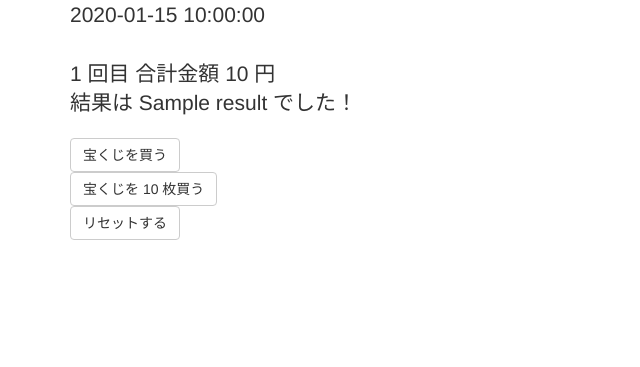
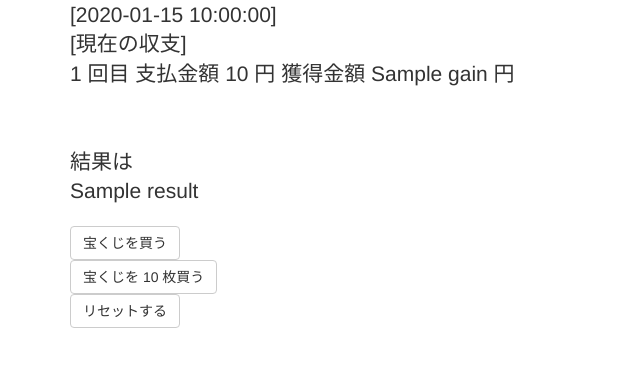
Before and after one commit to id774/summer-jumbo, a Flask app: template templates/index.html in a window 1280 px wide. Shown: the top 367 px of the page, without its empty margins (0-640 px from the left). Run offline with Flask 2, Linux system fonts and the light colour scheme; the template is opened without the code that fills it: most values are stand-ins (such as "Sample title", 1, 10 or a date in 2020); some libraries are stand-ins or nearby versions.

Commit message:
4 Implement

```diff
--- a/app.py
+++ b/app.py
@@ -2,7 +2,7 @@
 
 import sys
 from flask import Flask, render_template, request, redirect, url_for
-import numpy as np
+import random
 import datetime
 
 app = Flask(__name__)
@@ -12,6 +12,7 @@ class VO(object):
     def __init__(self):
         self._count = 0
         self._price = 0
+        self._gain = 0
 
     def getcount(self):
         return self._count
@@ -25,43 +26,65 @@ class VO(object):
     def setprice(self, price):
         self._price = price
 
+    def getgain(self):
+        return self._gain
+
+    def setgain(self, gain):
+        self._gain = gain
+
     count = property(getcount, setcount)
     price = property(getprice, setprice)
+    gain = property(getgain, setgain)
 
 vo = VO()
 
-def pickup_premium():
-    """UR の景品を確定して排出する"""
-    ur = ["二穂", "雪枝", "華賀利", "真乃", "楓", "依咲里", "天音",
-          "陽奈", "いつみ", "紗々", "あから", "小織"]
-    return np.random.choice(ur)
+def pickup_rare():
+    """宝くじを 1 枚引いて当選金額を加算しメッセージを返却する"""
 
-def pickup_rare(weight):
-    """重みに応じてレアガチャを排出する"""
-    rarities = ["R", "SR", "UR"]
-    picked_rarity = np.random.choice(rarities, p=weight)
+    random.seed()
 
-    if picked_rarity == "UR":
-        picked_rarity = "".join((picked_rarity, "(", pickup_premium(), ")"))
+    i = random.randint(0, 10000000)
 
-    return picked_rarity
+    if i == 7777777:
+        _rank = 1
+        _gain = 500000000
+    elif i < 4:
+        _rank = 2
+        _gain = 10000000
+    elif i < 1000:
+        _rank = 3
+        _gain = 100000
+    elif i < 10000:
+        _rank = 4
+        _gain = 3000
+    elif i < 1000000:
+        _rank = 5
+        _gain = 300
+    else:
+        _rank = 0
+        _gain = 0
+
+    if _rank == 0:
+        _message = "はずれです"
+    else:
+        _message = "".join([str(_rank),
+                            " 等当たりです！ ",
+                            "当選金額は ",
+                            str(_gain),
+                            "円です"])
+
+    vo.gain += _gain
+    return _message
 
 def turn_rare():
     result = []
-    # 小数点第三位を切り上げて 94.85%, 5.04%, 0.12%
-    weight = [0.94849, 0.0504, 0.00111]
-    result.append(pickup_rare(weight))
-    print(weight, result[0])
+    result.append(pickup_rare())
     return result
 
 def turn_10rare():
     result = []
-    # 小数点第三位を切り上げて 90.28%, 9.29%, 0.45%
-    weight = [0.90278, 0.09281, 0.00441]
-    for v in range(0, 9):
-        result.append(pickup_rare(weight))
-    result.append("SR")
-    print(weight, result)
+    for v in range(0, 10):
+        result.append(pickup_rare())
     return result
 
 # Routing
@@ -80,13 +103,13 @@ def post():
         result = []
         if 'rare' in request.form:
             message = "宝くじを 1 枚買いました！"
-            vo.price = vo.price + 300
-            vo.count = vo.count + 1
+            vo.price += 300
+            vo.count += 1
             result = turn_rare()
         if '10rare' in request.form:
             message = "宝くじを 10 枚買いました！"
-            vo.price = vo.price + 3000
-            vo.count = vo.count + 1
+            vo.price += 3000
+            vo.count += 10
             result = turn_10rare()
         if 'reset' in request.form:
             message = "リセットしました"
--- a/templates/index.html
+++ b/templates/index.html
@@ -8,14 +8,15 @@
       <div class="col-md-12">
         <p class="lead">
           {% if result %}
-            {{ time }}<br>
+            [{{ time }}]<br>
+            [現在の収支]<br>
+            {{ vo.count }} 回目 支払金額 {{ vo.price }} 円 獲得金額 {{ vo.gain }} 円<br>
+            <br>
             {{ message }}<br>
-            {{ vo.count }} 回目 合計金額 {{ vo.price }} 円<br>
-            結果は
+            結果は<br>
             {% for v in result %}
-              {{ v }}
+              {{ v }}<br>
             {% endfor %}
-            でした！
           {% else %}
             {{ message }}
           {% endif %}
```
